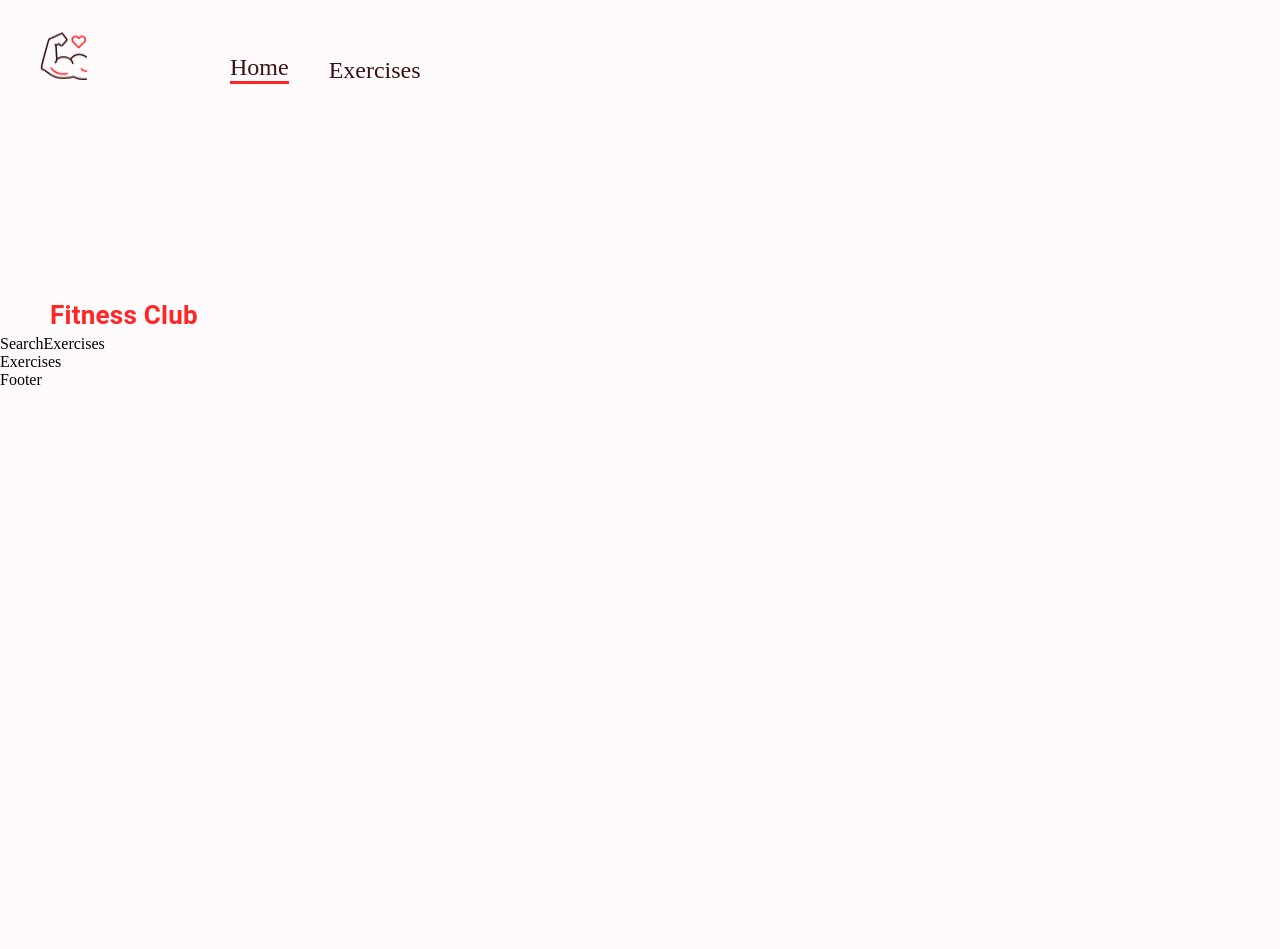
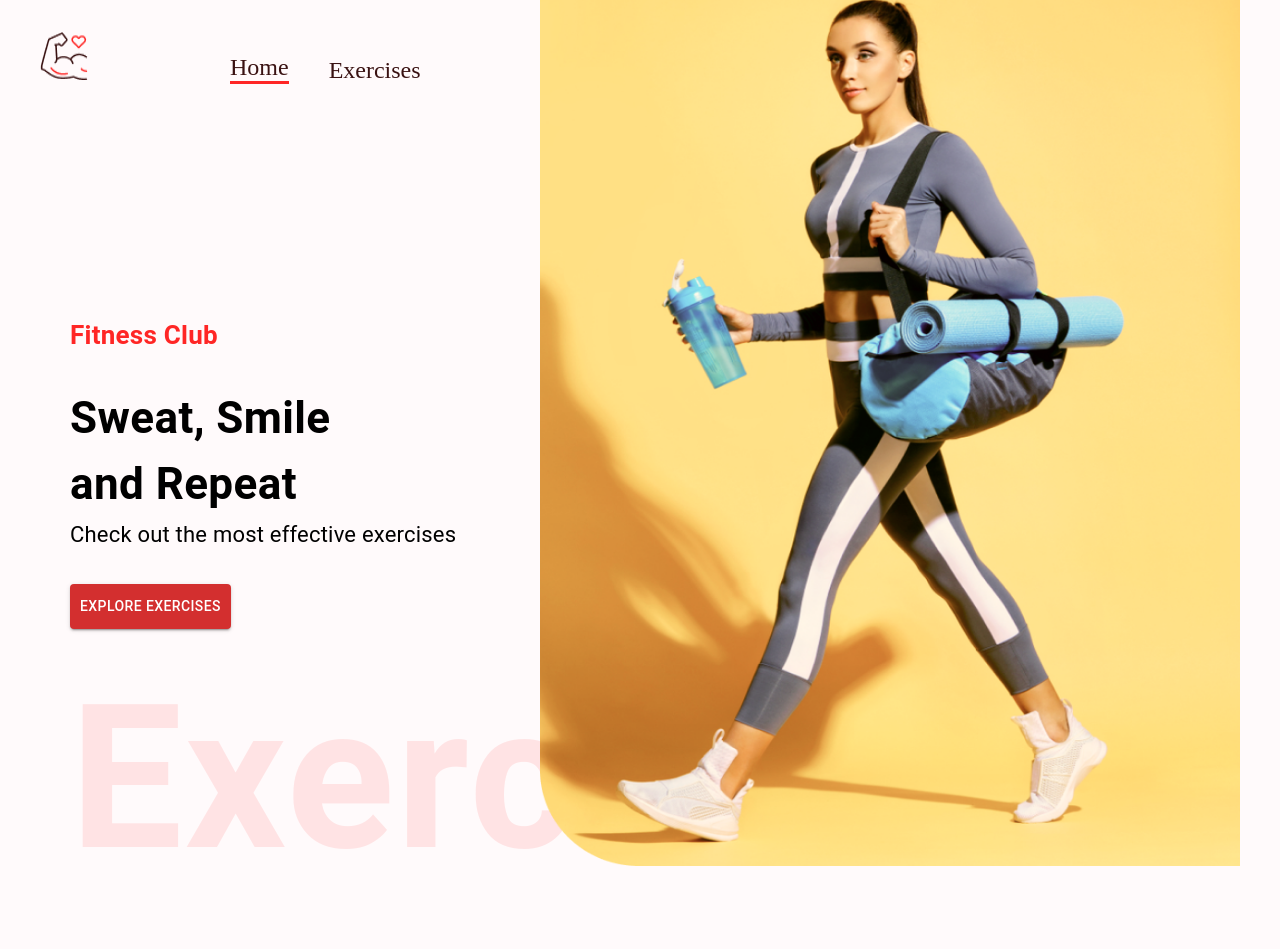
Before and after one commit to takalkarsayali/fitness-app, a React (Create React App) app: page / in a window 1280 px wide. Shown: the top 949 px of the page. Before the commit the page ends 800 px from the top, so only its background shows below. Built offline with nearby package versions, Linux system fonts and the light colour scheme.

Commit message:
HeroBanner Updated

```diff
--- a/public/index.html
+++ b/public/index.html
@@ -9,12 +9,12 @@
       name="description"
       content="Web site created using create-react-app"
     />
-    <link rel="apple-touch-icon" href="%PUBLIC_URL%/logo192.png" />
+
     <!--
       manifest.json provides metadata used when your web app is installed on a
       user's mobile device or desktop. See https://developers.google.com/web/fundamentals/web-app-manifest/
     -->
-    <link rel="manifest" href="%PUBLIC_URL%/manifest.json" />
+    <!-- <link rel="manifest" href="%PUBLIC_URL%/manifest.json" /> -->
     <!--
       Notice the use of %PUBLIC_URL% in the tags above.
       It will be replaced with the URL of the `public` folder during the build.
--- a/src/components/HeroBanner.js
+++ b/src/components/HeroBanner.js
@@ -1,15 +1,36 @@
 import React from 'react';
-import {Box, Stack, Typography } from '@mui/material';
+import {Box, Stack, Typography, Button } from '@mui/material';
+import HeroBannerImage from '../assets/images/banner.png';
 
 const HeroBanner = () => {
   return (
     <Box sx = {{
         mt: { lg: '212px', xs: '70px'},
         ml: {sm:'50px'}
-    }}>
+    }} position={'relative'} p="20px">
         <Typography color="#FF2625" fontWeight={"600"} fontSize={"26px"}>
             Fitness Club
         </Typography>
+        <Typography fontWeight={'700'}
+        sx={{fontSize: {lg:'44px', xs:'40px'}}} mb={"23 px"} mt={"30px"}>
+          Sweat, Smile <br/> and Repeat
+        </Typography>
+        <Typography fontSize={"22px"} lineHeight={"35px"} mb={4}>
+          Check out the most effective exercises
+        </Typography>
+        <Button variant="contained" color='error' href='#exercises' sx={{
+          backgroundColor:"ff2625", padding:'10px'
+        }}>Explore Exercises</Button>
+        <Typography
+          fontWeight={600}
+          color={"#ff2625"}
+          sx={{
+            opacity: 0.1,
+            display:{lg: 'block', xs: 'none'}
+          }}
+          fontSize={"200px"}
+          >Exercise</Typography>
+        <img src={HeroBannerImage} alt='banner' className='hero-banner-img'/>
     </Box>
   )
 }
--- a/src/components/SearchExercises.js
+++ b/src/components/SearchExercises.js
@@ -1,4 +1,4 @@
-import React from 'react'
+import React, {useEffect, useState} from 'react'
 
 const SearchExercises = () => {
   return (
```
Also changed, not shown: public/manifest.json (deleted), public/robots.txt (deleted).
